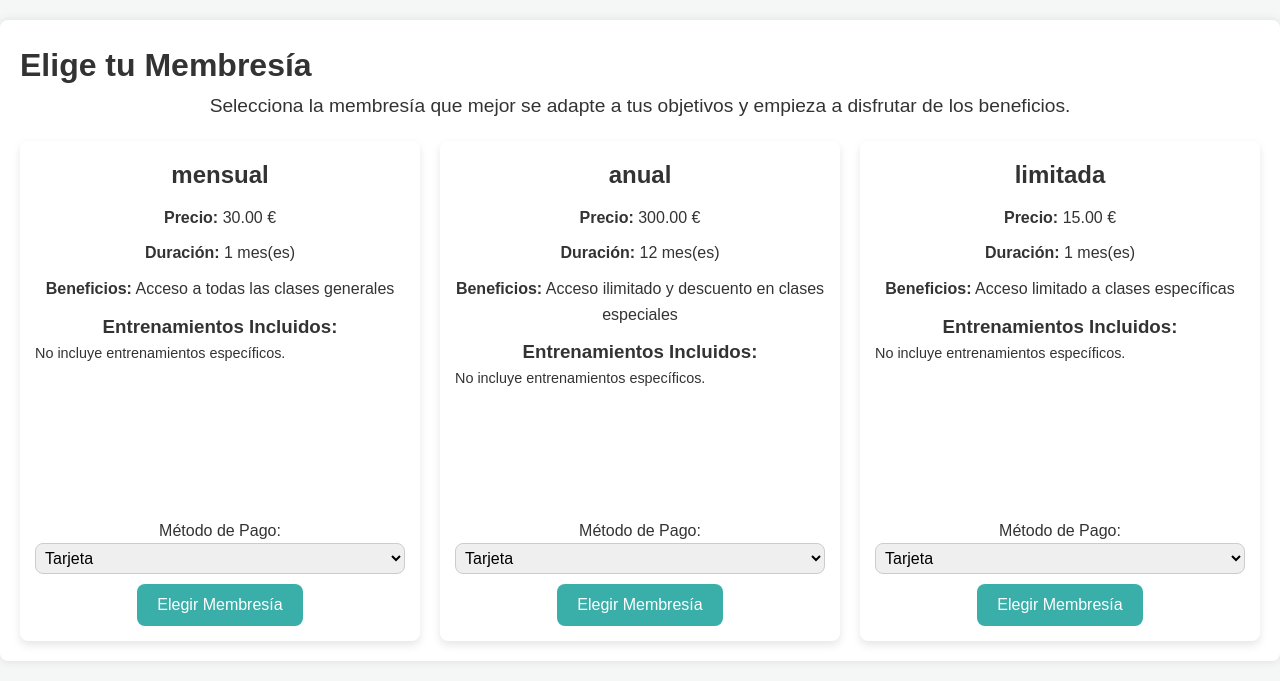
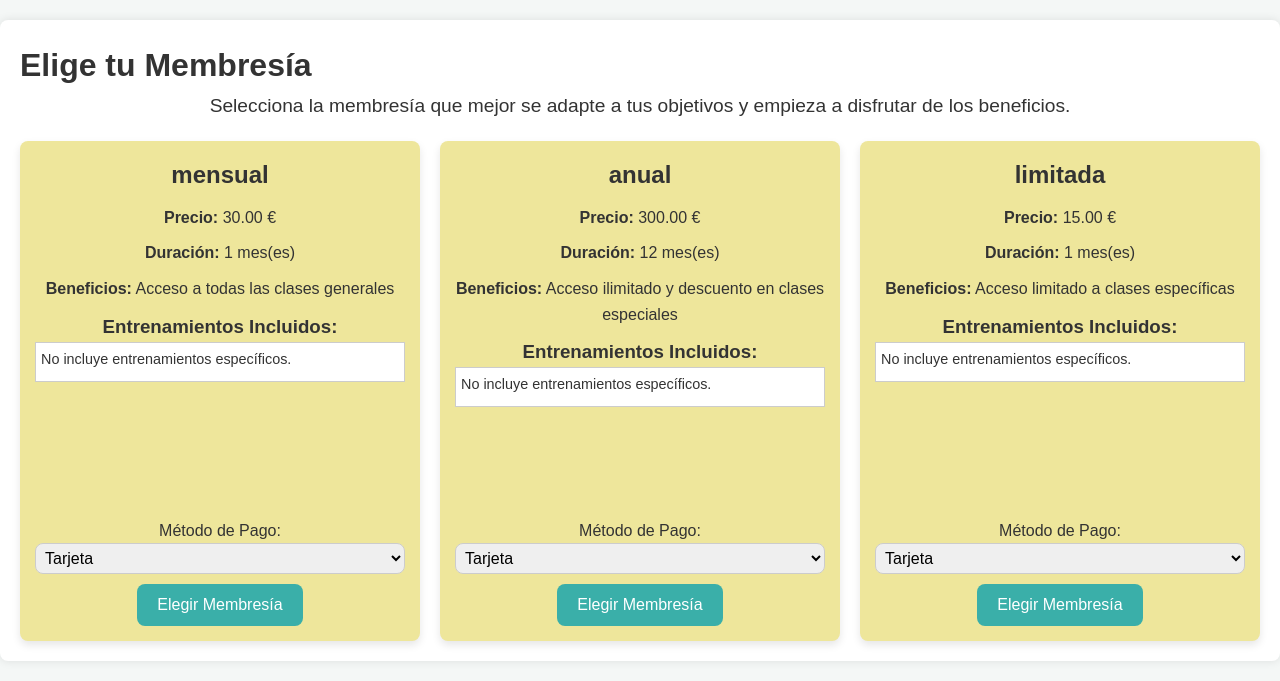
Before and after one commit to SINUSJ8/Proyecto_M12, a PHP site: page /src/usuarios/user_membresias.php in a window 1280 px wide. Shown: the part 130-811 px from the top of the page. Run offline with PHP 8.4, Linux system fonts and the light colour scheme; a user stored in the database is signed in; data comes from the database, SQL or seed files in the repository; data that the repository does not hold is empty.

Commit message:
Añadidos desplazadores en user_membresias (en estilos.css) a las tarjetas dde las membresías  en el caso de que no queàn todos los entrenamientos en la tarjeta

```diff
--- a/Gimnasio/assets/css/estilos.css
+++ b/Gimnasio/assets/css/estilos.css
@@ -470,17 +470,15 @@ table.styled-table th.sortable.sorted-desc:after {
 }
 
 .membresia-card {
-    background-color: #fff;
+    background-color: #eee69b;
     border-radius: 8px;
     box-shadow: 0 4px 8px rgba(0, 0, 0, 0.1);
     padding: 15px;
     display: flex;
     flex-direction: column;
     height: 500px;
-    /* Altura fija */
     text-align: center;
     overflow: hidden;
-    /* Evita desbordes */
 }
 
 .membresia-card h2 {
@@ -498,7 +496,13 @@ table.styled-table th.sortable.sorted-desc:after {
     padding: 0;
     margin: 0;
     text-align: left;
+    max-height: 150px;
+    overflow-y: auto;
+    border: 1px solid #ccc;
+    padding: 5px;
+    background-color: white;
 }
+
 
 .membresia-card ul li {
     margin-bottom: 5px;
```
